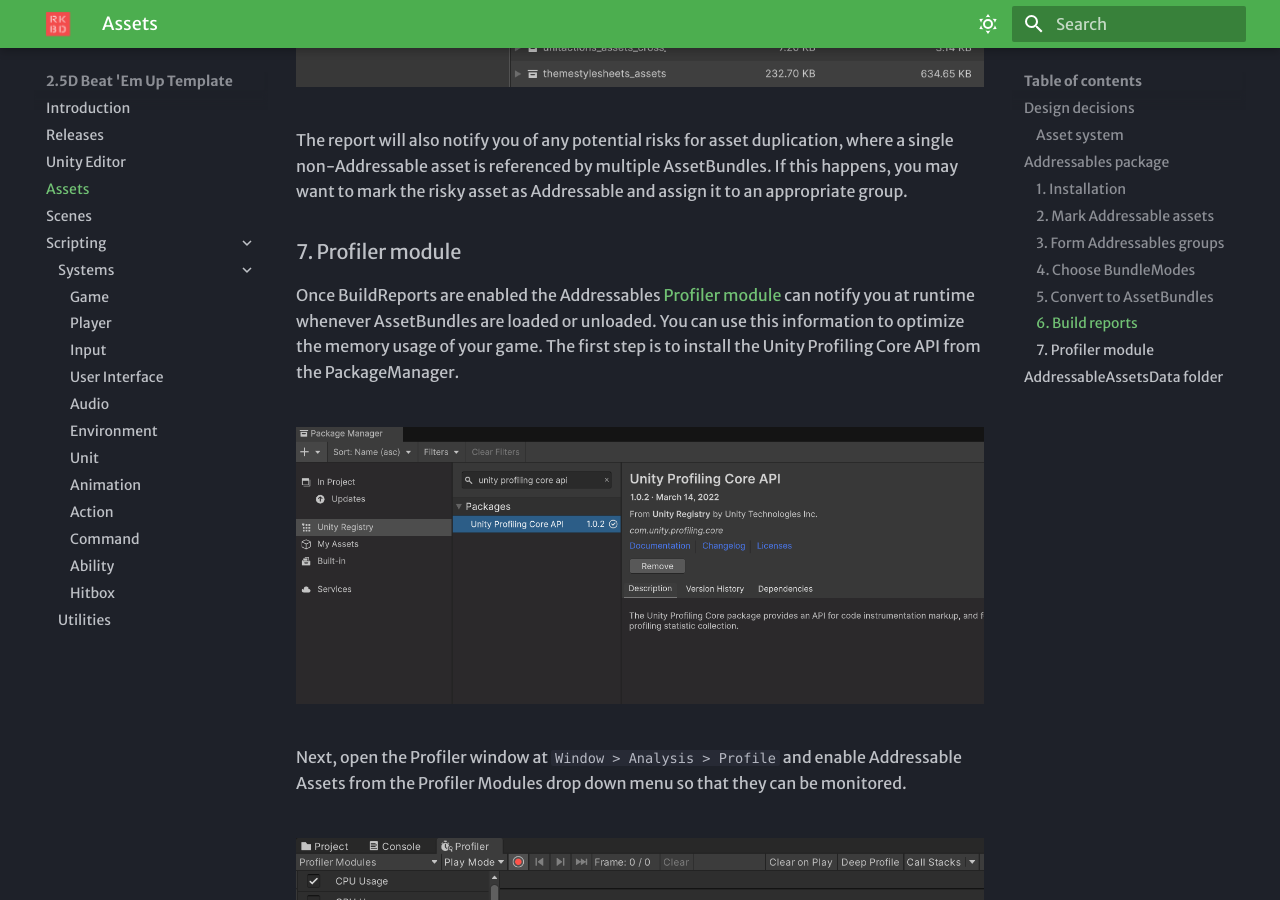
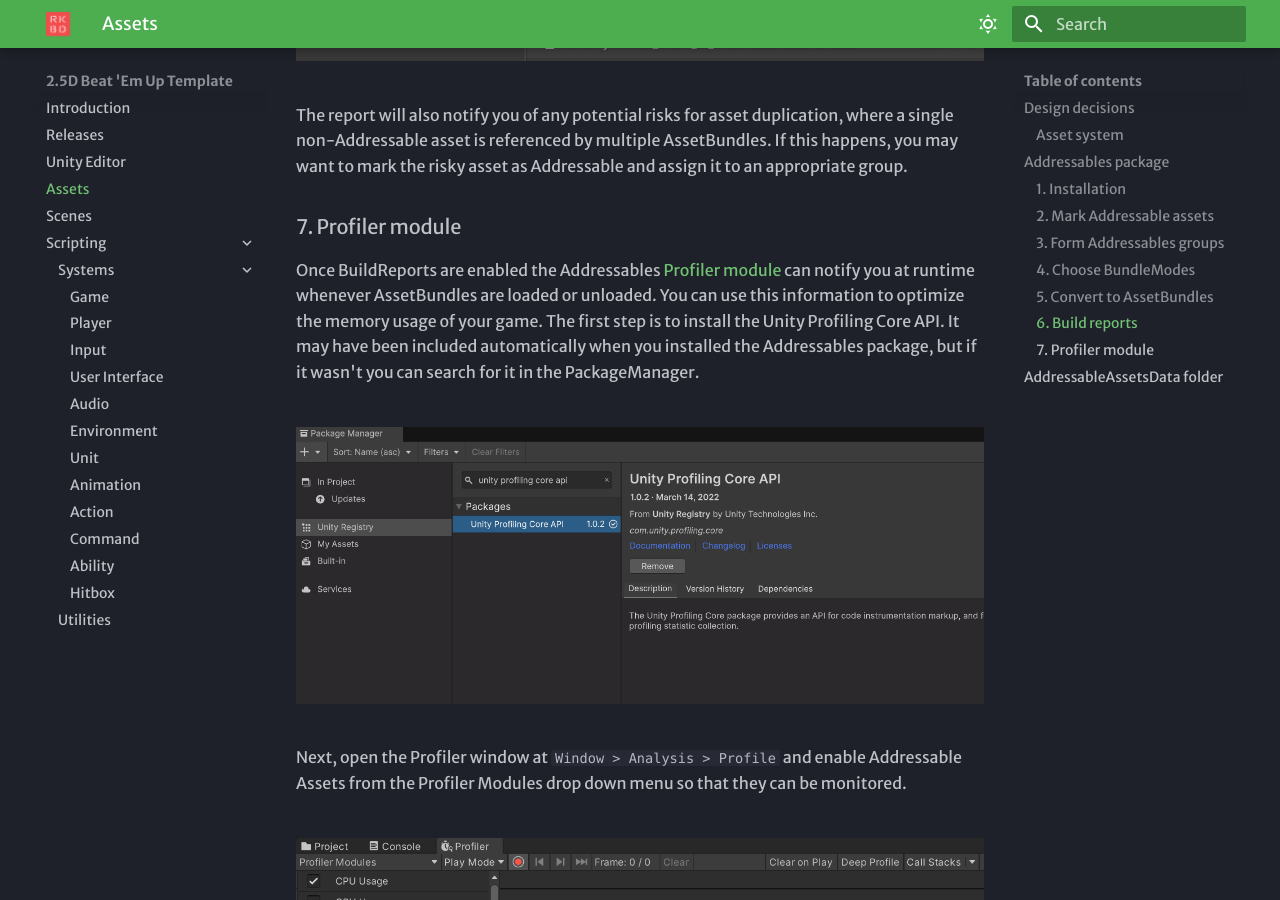
Before and after one commit to Arcabidi/2.5D-Beat-Em-Up-Template-Documentation, an MkDocs documentation site: the page built from docs/assets.md, in a window 1280 px wide and 900 px high, scrolled down 5332 px. Built offline with MkDocs 1.6.1 and Material for MkDocs 9.7.7, drawn with Linux system fonts in a browser that asks for light colours; some web fonts are replaced.

Commit message:
Updated Assets images

```diff
--- a/docs/assets.md
+++ b/docs/assets.md
@@ -93,7 +93,7 @@
 
 ### 7. Profiler module
 
-Once BuildReports are enabled the Addressables [Profiler module](https://docs.unity3d.com/Packages/com.unity.addressables@1.21/manual/ProfilerModule.html) can notify you at runtime whenever AssetBundles are loaded or unloaded. You can use this information to optimize the memory usage of your game. The first step is to install the Unity Profiling Core API from the PackageManager.<br>
+Once BuildReports are enabled the Addressables [Profiler module](https://docs.unity3d.com/Packages/com.unity.addressables@1.21/manual/ProfilerModule.html) can notify you at runtime whenever AssetBundles are loaded or unloaded. You can use this information to optimize the memory usage of your game. The first step is to install the Unity Profiling Core API. It may have been included automatically when you installed the Addressables package, but if it wasn't you can search for it in the PackageManager.<br>
 <br>
 <figure markdown="span">
     ![profiler_module_1.png](assets/images/profiler_module_1.png)
```
Also changed, not shown: docs/assets/images/addressables_package_3.png, docs/assets/images/addressables_package_5.png, docs/assets/images/build_report_2.png, docs/assets/images/profiler_module_4.png.
